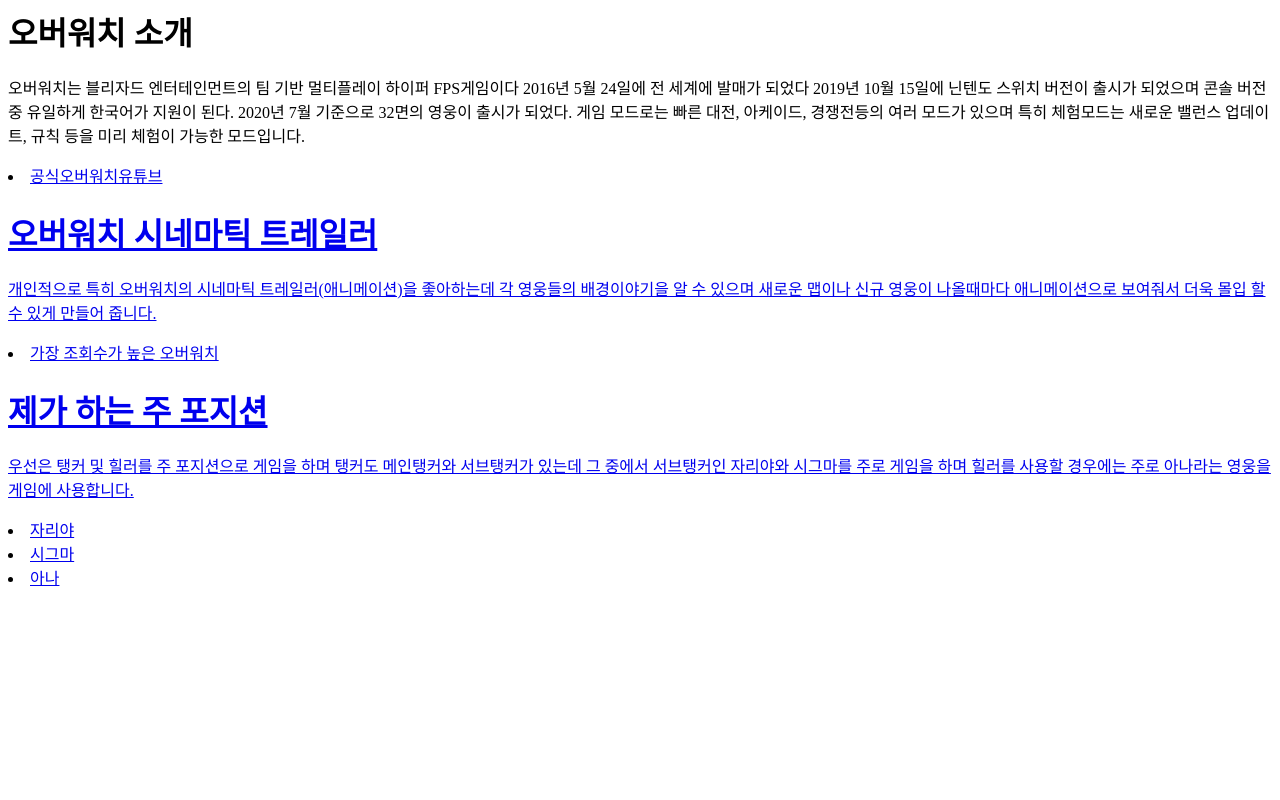
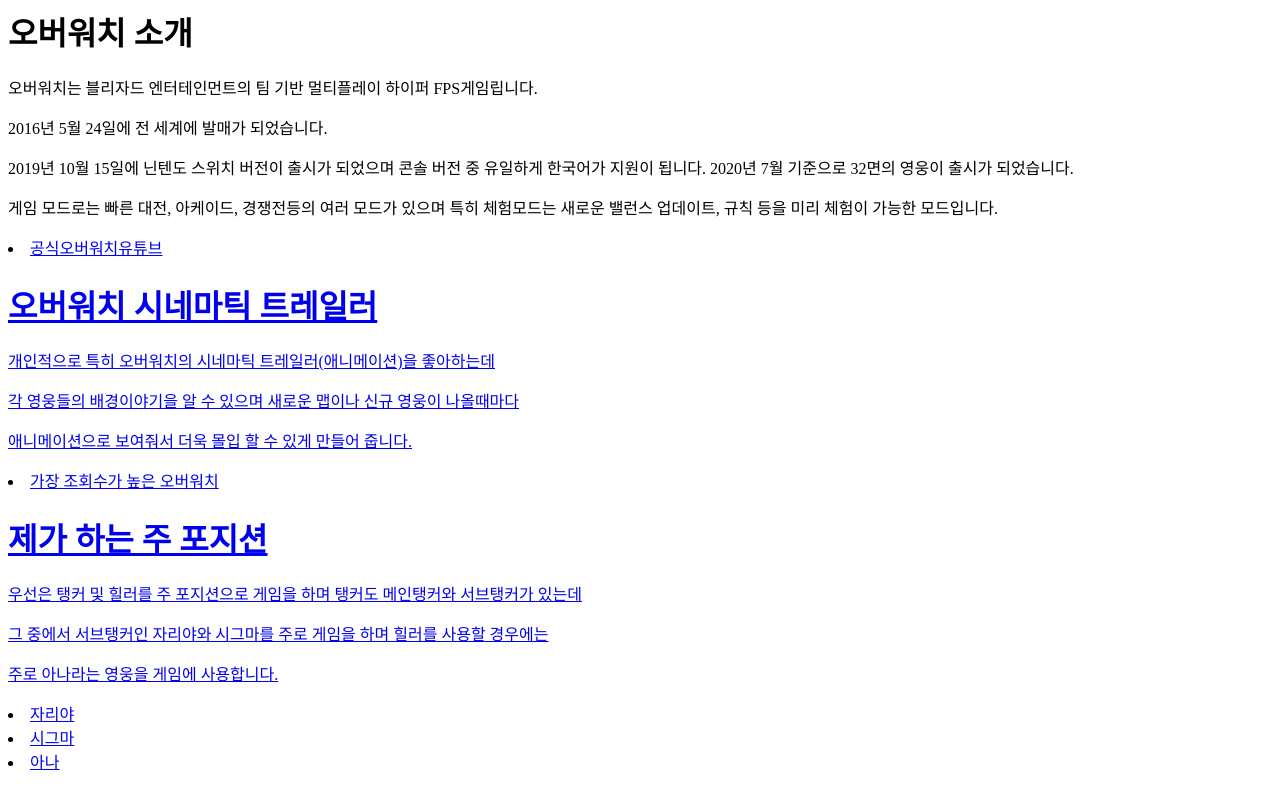
Before and after one commit to ehtn/project, a plain HTML site: page html/overwatch.html in a window 1280 px wide. Drawn offline with Linux system fonts and the light colour scheme.

Commit message:
Update overwatch.html

```diff
--- a/html/overwatch.html
+++ b/html/overwatch.html
@@ -1,23 +1,25 @@
 <html>
 <body>
 <h1>오버워치 소개</h1>
-<p>오버워치는 블리자드 엔터테인먼트의 팀 기반 멀티플레이 하이퍼 FPS게임이다
-2016년 5월 24일에 전 세계에 발매가 되었다
-2019년 10월 15일에 닌텐도 스위치 버전이 출시가 되었으며 콘솔 버전 중 유일하게 한국어가 지원이 된다.
-2020년 7월 기준으로 32면의 영웅이 출시가 되었다.
-게임 모드로는 빠른 대전, 아케이드, 경쟁전등의 여러 모드가 있으며 특히 체험모드는 새로운 밸런스 업데이트, 규칙 등을
+<p>오버워치는 블리자드 엔터테인먼트의 팀 기반 멀티플레이 하이퍼 FPS게임립니다.</p>
+<p>2016년 5월 24일에 전 세계에 발매가 되었습니다.</p>
+<p>2019년 10월 15일에 닌텐도 스위치 버전이 출시가 되었으며 콘솔 버전 중 유일하게 한국어가 지원이 됩니다.
+2020년 7월 기준으로 32면의 영웅이 출시가 되었습니다.</p>
+<p>게임 모드로는 빠른 대전, 아케이드, 경쟁전등의 여러 모드가 있으며 특히 체험모드는 새로운 밸런스 업데이트, 규칙 등을
 미리 체험이 가능한 모드입니다.</p>
 <li><a href="https://www.youtube.com/channel/UC-2wa6jvprl7hfCpvw0ULzg" target="_top">공식오버워치유튜브</li>
 
 <h1>오버워치 시네마틱 트레일러</h1>
-<p>개인적으로 특히 오버워치의 시네마틱 트레일러(애니메이션)을 좋아하는데 각 영웅들의 배경이야기을 알 수 있으며
-새로운 맵이나 신규 영웅이 나올때마다 애니메이션으로 보여줘서 더욱 몰입 할 수 있게 만들어 줍니다. </p>
+<p>개인적으로 특히 오버워치의 시네마틱 트레일러(애니메이션)을 좋아하는데 </p>
+<p>각 영웅들의 배경이야기을 알 수 있으며 새로운 맵이나 신규 영웅이 나올때마다 </p>
+<p>애니메이션으로 보여줘서 더욱 몰입 할 수 있게 만들어 줍니다. </p>
 
 <li><a href="https://www.youtube.com/watch?v=9sFUryyoJCw" target="_top">가장 조회수가 높은 오버워치 </li>
 
 <h1>제가 하는 주 포지션</h1>
-<p>우선은 탱커 및 힐러를 주 포지션으로 게임을 하며 탱커도 메인탱커와 서브탱커가 있는데 그 중에서 서브탱커인 자리야와 시그마를 주로
-게임을 하며 힐러를 사용할 경우에는 주로 아나라는 영웅을 게임에 사용합니다.</p>
+<p>우선은 탱커 및 힐러를 주 포지션으로 게임을 하며 탱커도 메인탱커와 서브탱커가 있는데 </p>
+<p>그 중에서 서브탱커인 자리야와 시그마를 주로 게임을 하며 힐러를 사용할 경우에는 </p>
+<p>주로 아나라는 영웅을 게임에 사용합니다.</p>
 <li><a href="https://www.youtube.com/watch?v=aS6oQUBPhnQ" target="_top">자리야</li>
 <li><a href="https://www.youtube.com/watch?v=Id0FOFYnaCo" target="_top">시그마</li>
 <li><a href="https://www.youtube.com/watch?v=d-Ge2QSYzmc" target="_top">아나</li>
```
